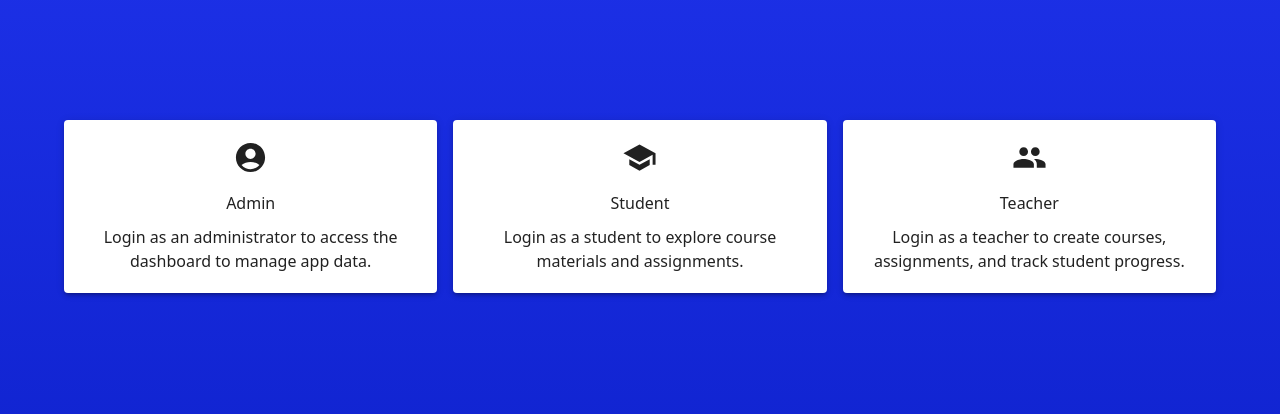
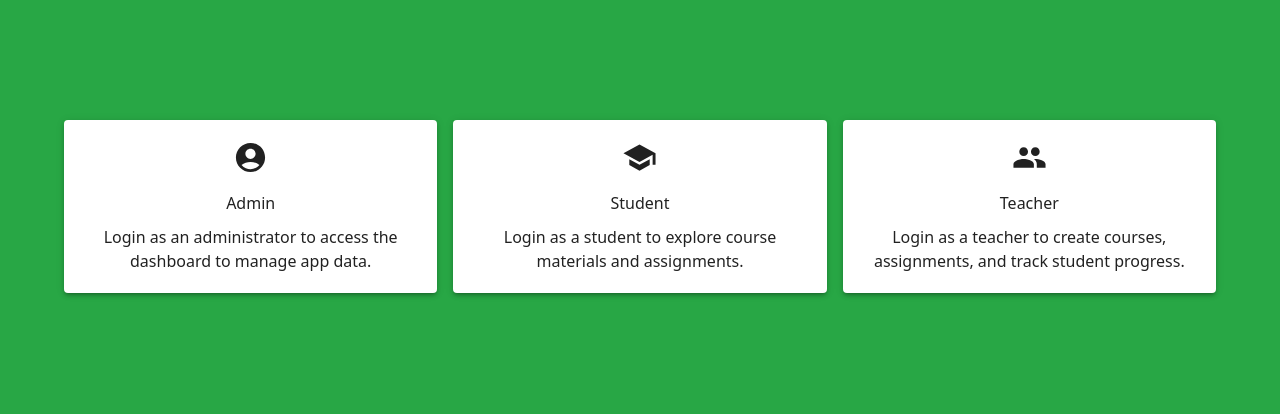
Before and after one commit to Vaniah1/Final-Project-DirectEd, a React (Vite) app in the folder client/: page /choose in a window 1280 px wide. Shown: the part 234-648 px from the top of the page. Built offline with nearby package versions, Linux system fonts and the light colour scheme; a web font is replaced by a local one.

Commit message:
styled chooseuser.jsx

```diff
--- a/client/src/pages/ChooseUser.jsx
+++ b/client/src/pages/ChooseUser.jsx
@@ -142,7 +142,7 @@ const ChooseUser = ({ visitor }) => {
 export default ChooseUser;
 
 const StyledContainer = styled.div`
-  background: linear-gradient(to bottom, #2135EF, #0C1FC8);
+  background-color: #28A745;
   height: 110vh;
   display: flex;
   justify-content: center;
@@ -158,7 +158,7 @@ const StyledPaper = styled(Paper)`
   cursor:pointer;
 
   &:hover {
-    background-color: #2135EF;
+    background-color: #08E43A;
     color:white;
   }
 `;
--- a/client/tailwind.config.js
+++ b/client/tailwind.config.js
@@ -11,7 +11,7 @@ export default {
       "orange":"#D8D9A6",
       "green":"#BEDBC5",
       "green1":"#28A745",
-      "green2":"08E43A",
+      "green2":"#08E43A",
       "gray":"#D9D9D9",
       "red":"#FF0000",
       "lightblue":"#B9D2DA",
```
